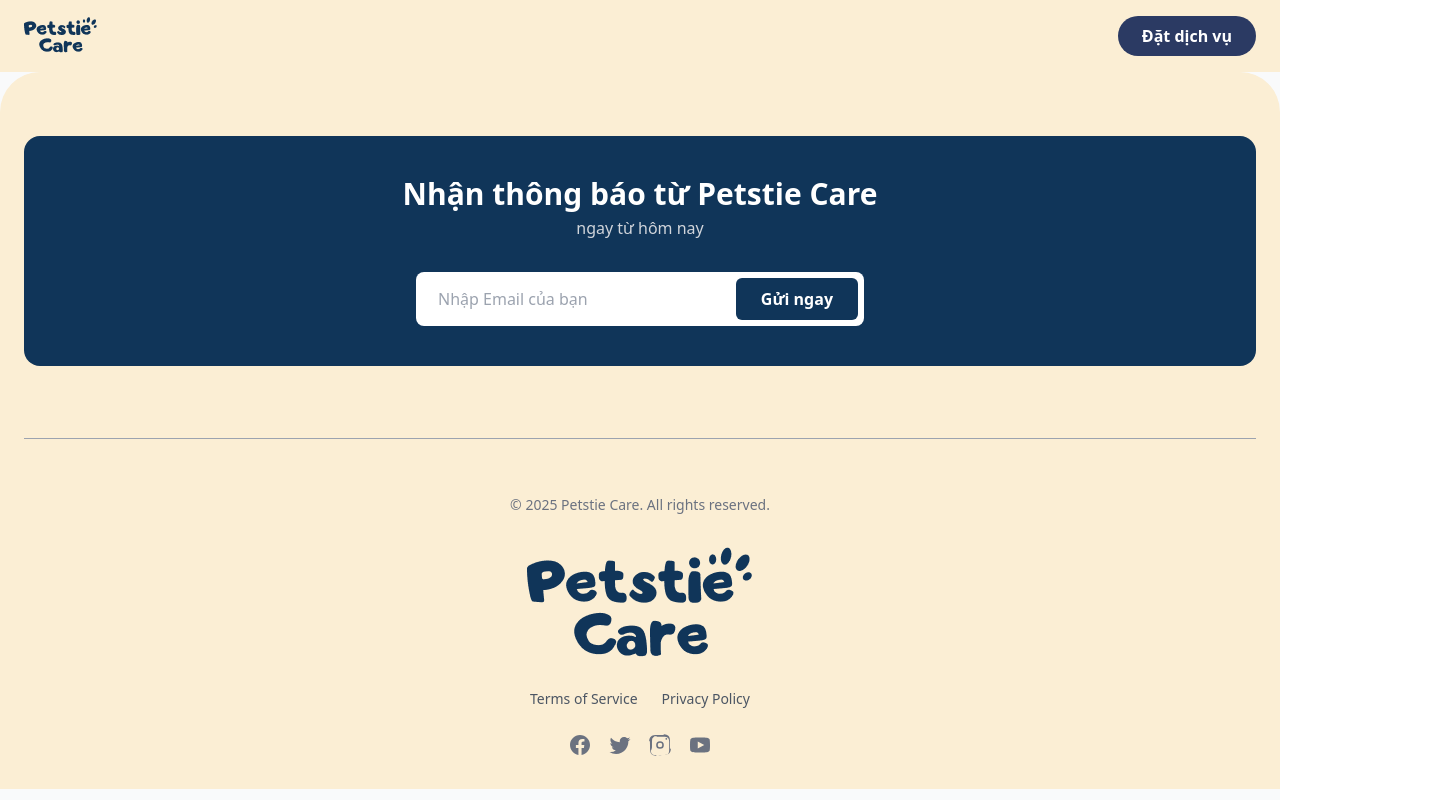
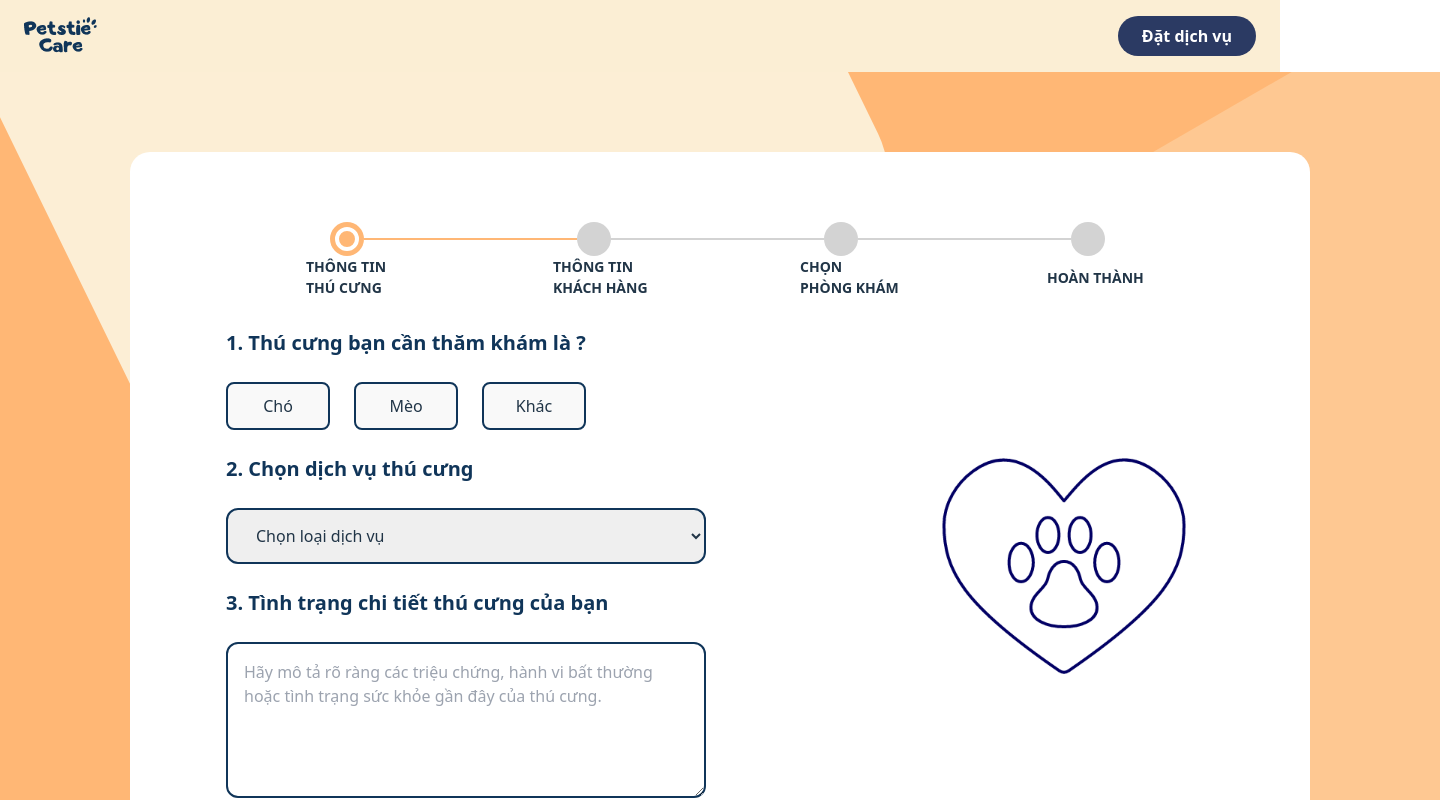
Before and after one commit to Congdai260797/spa-vue-app, a Vue app: page /booking in a window 1280 px wide. Shown: the top 800 px of the page, 1440 px wide, since content can reach past the window. Built offline with nearby package versions, Linux system fonts and the light colour scheme.

Commit message:
create booking screen

```diff
--- a/src/main.ts
+++ b/src/main.ts
@@ -2,9 +2,12 @@
 import { createRouter, createWebHistory } from 'vue-router';
 import App from './App.vue';
 import Home from './pages/home/Home.vue';
+import Booking from './pages/booking/booking.vue';
 
 const routes = [
     { path: '/', component: Home },
+    { path: '/booking', component: Booking },
+
 ];
 
 // Create router instance
--- a/src/pages/Header.vue
+++ b/src/pages/Header.vue
@@ -22,7 +22,7 @@
       </nav>
       <!-- Action Button -->
       <a
-        href="#"
+        href="booking"
         class="bg-brand-blue text-white px-6 py-2 rounded-full font-semibold hover:bg-opacity-90 transition-colors"
       >
         Đặt dịch vụ
--- /dev/null
+++ b/src/pages/booking/booking-client-info.vue
@@ -0,0 +1,47 @@
+<script setup>
+import { ref } from 'vue';
+
+// Reactive state để lưu trữ dữ liệu từ form
+const selectedPet = ref('cho'); // Mặc định chọn 'Chó' giống trong hình
+const selectedService = ref(''); // Dịch vụ chưa được chọn
+const petDetails = ref(''); // Mô tả chi tiết
+</script>
+
+<template>
+  <div class="w-full flex justify-between">
+    <div class="input-section flex-grow">
+      <div class="label">1. Họ và tên khách hàng</div>
+      <div class="mt-[24px] w-full h-[48px] flex justify-start gap-[24px]"></div>
+      <div class="label mt-[24px]">2. Số điện thoại khách hàng</div>
+      <div class="mt-[24px]"></div>
+      <div class="label mt-[24px]">3. Email</div>
+      <div class="mt-[24px]"></div>
+      <div class="label mt-[24px]">4. Địa chỉ của bạn</div>
+      <div class="mt-[24px]"></div>
+      <div class="label mt-[24px]">5. Chọn lịch khám</div>
+      <div class="mt-[24px]"></div>
+    </div>
+    <div class="image-section self-center">
+      <img width="300" height="300" src="./../../assets/image/booking-logo.png" alt="">
+    </div>
+  </div>
+</template>
+
+<style scoped>
+.label {
+  font-size: 20px;
+  font-weight: 600;
+  color: #103559;
+}
+.select-button {
+  width: 104px;
+  height: 48px;
+  border: 2px solid #103559;
+  border-radius: 8px;
+}
+
+.select-button:active {
+  background-color: #103559;
+  color: #ffffff;
+}
+</style>
--- /dev/null
+++ b/src/pages/booking/booking-pet-info.vue
@@ -0,0 +1,66 @@
+<script setup>
+import { ref } from 'vue';
+
+// Reactive state để lưu trữ dữ liệu từ form
+const selectedPet = ref('cho'); // Mặc định chọn 'Chó' giống trong hình
+const selectedService = ref(''); // Dịch vụ chưa được chọn
+const petDetails = ref(''); // Mô tả chi tiết
+</script>
+
+<template>
+  <div class="w-full flex justify-between">
+    <div class="input-section flex-grow">
+      <div class="label">1. Thú cưng bạn cần thăm khám là ?</div>
+      <div class="mt-[24px] w-full h-[48px] flex justify-start gap-[24px]">
+        <button class="select-button">Chó</button>
+        <button class="select-button">Mèo</button>
+        <button class="select-button">Khác</button>
+      </div>
+      <div class="label mt-[24px]">2. Chọn dịch vụ thú cưng</div>
+      <div class="mt-[24px]">
+        <select
+          v-model="selectedService"
+          class="w-[480px] border-2 border-[#103559] px-[24px] py-[14px] rounded-xl focus:outline-none focus:border-blue-600 transition-colors"
+        >
+          <option disabled value="">Chọn loại dịch vụ</option>
+          <option value="kham_tong_quat">Khám tổng quát</option>
+          <option value="tiem_phong">Tiêm phòng</option>
+          <option value="spa_grooming">Spa & Grooming (Làm đẹp)</option>
+          <option value="phau_thuat">Phẫu thuật</option>
+          <option value="ho_sinh">Hộ sinh</option>
+        </select>
+      </div>
+      <div class="label mt-[24px]">3. Tình trạng chi tiết thú cưng của bạn</div>
+      <div class="mt-[24px]">
+        <textarea
+          v-model="petDetails"
+          rows="5"
+          class="w-[480px] border-2 border-[#103559] text-slate-700 p-4 rounded-xl focus:outline-none focus:border-blue-600 transition-colors"
+          placeholder="Hãy mô tả rõ ràng các triệu chứng, hành vi bất thường hoặc tình trạng sức khỏe gần đây của thú cưng."
+        ></textarea>
+      </div>
+    </div>
+    <div class="image-section self-center">
+      <img width="300" height="300" src="./../../assets/image/booking-logo.png" alt="">
+    </div>
+  </div>
+</template>
+
+<style scoped>
+.label {
+  font-size: 20px;
+  font-weight: 600;
+  color: #103559;
+}
+.select-button {
+  width: 104px;
+  height: 48px;
+  border: 2px solid #103559;
+  border-radius: 8px;
+}
+
+.select-button:active {
+  background-color: #103559;
+  color: #ffffff;
+}
+</style>
--- /dev/null
+++ b/src/pages/booking/booking.vue
@@ -0,0 +1,227 @@
+<script setup>
+import { ref } from 'vue';
+import bookingPetInfo from './booking-pet-info.vue';
+import bookingClientInfo from './booking-client-info.vue';
+
+const status = ref(1);
+
+function nextStep() {
+  status.value += 1;
+}
+
+function prevStep() {
+  if (status.value > 1) {
+    status.value -= 1;
+  }
+}
+
+</script>
+
+<template>
+  <div class="booking-layout">
+    <div class="booking">
+      <div class="booking-stepper">
+        <ol class="flex items-center w-full ml-[24px]">
+          <!-- Step 1 -->
+          <li
+            class="flex w-full items-center after:content-[''] after:w-full after:h-[2px] after:inline-block"
+            :class="{
+              'after:border-[#ffb775] after:border-b-2': status >= 1,
+              'after:border-[#d3d3d3] after:border-b-2': status < 1
+            }"
+          >
+            <span
+              class="flex items-center justify-center min-w-[34px] h-[34px] rounded-full"
+              :class="{
+                'bg-[#ffb775]': status >= 1,
+                'bg-[#d3d3d3]': status < 1
+              }"
+            >
+              <span
+                class="min-w-[24px] min-h-[24px] rounded-full"
+                :class="{
+                  'bg-[#ffb775] border-[4px] border-[#ffffff]': status >= 1
+                }"
+              ></span>
+            </span>
+          </li>
+          <!-- Step 2 -->
+          <li
+            class="flex w-full items-center after:content-[''] after:w-full after:h-[2px] after:inline-block"
+            :class="{
+              'after:border-[#ffb775] after:border-b-2': status >= 2,
+              'after:border-[#d3d3d3] after:border-b-2': status < 2
+            }"
+          >
+            <span
+              class="flex items-center justify-center min-w-[34px] h-[34px] rounded-full"
+              :class="{
+                'bg-[#ffb775]': status >= 2,
+                'bg-[#d3d3d3]': status < 2
+              }"
+            >
+              <span
+                class="min-w-[24px] min-h-[24px] rounded-full"
+                :class="{
+                  'bg-[#ffb775] border-[4px] border-[#ffffff]': status >= 2
+                }"
+              ></span>
+            </span>
+          </li>
+          <!-- Step 3 -->
+          <li
+            class="flex w-full items-center after:content-[''] after:w-full after:h-[2px] after:inline-block"
+            :class="{
+              'after:border-[#ffb775] after:border-b-2': status >= 3,
+              'after:border-[#d3d3d3] after:border-b-2': status < 3
+            }"
+          >
+            <span
+              class="flex items-center justify-center min-w-[34px] h-[34px] rounded-full"
+              :class="{
+                'bg-[#ffb775]': status >= 3,
+                'bg-[#d3d3d3]': status < 3
+              }"
+            >
+              <span
+                class="min-w-[24px] min-h-[24px] rounded-full"
+                :class="{
+                  'bg-[#ffb775] border-[4px] border-[#ffffff]': status >= 3
+                }"
+              ></span>
+            </span>
+          </li>
+          <!-- Step 4 -->
+          <li
+            class="flex items-center w-full"
+          >
+            <span
+              class="flex items-center justify-center min-w-[34px] h-[34px] rounded-full"
+              :class="{
+                'bg-[#ffb775]': status >= 4,
+                'bg-[#d3d3d3]': status < 4
+              }"
+            >
+              <span
+                class="min-w-[24px] min-h-[24px] rounded-full"
+                :class="{
+                  'bg-[#ffb775] border-[4px] border-[#ffffff]': status >= 4
+                }"
+              ></span>
+            </span>
+          </li>
+        </ol>
+
+        <ol class="flex items-center w-full">
+          <li class="flex flex-col w-full items-start">
+            <span>THÔNG TIN</span>
+            <span>THÚ CƯNG</span>
+          </li>
+          <li class="flex flex-col w-full items-start">
+            <span>THÔNG TIN</span>
+            <span>KHÁCH HÀNG</span>
+          </li>
+          <li class="flex flex-col w-full items-start">
+            <span>CHỌN</span>
+            <span>PHÒNG KHÁM</span>
+          </li>
+          <li class="flex flex-col w-full items-start">
+            <span>HOÀN THÀNH</span>
+          </li>
+        </ol>
+      </div>
+
+      <div class="mt-[30px] w-full min-h-[300px]">
+        <booking-pet-info v-if="status === 1"/>
+        <booking-client-info v-if="status === 2"/>
+      </div>
+
+      <!-- button section -->
+      <div class="w-full h-[44px] flex gap-[30px] justify-end items-center">
+        <button
+          v-if="status > 1"
+          class="button border border-[#103559]"
+          @click="prevStep"
+        >Quay Lại</button>
+        <button
+          v-if="status < 4"
+          class="button border border-[#ffb775] bg-[#ffb775]"
+          @click="nextStep"
+        >Tiếp Theo</button>
+      </div>
+    </div>
+
+    <!-- square section -->
+    <div class="square-1"></div>
+    <div class="square-2"></div>
+  </div>
+</template>
+
+<style scoped>
+.booking-layout {
+  width: 1440px;
+  height: 100vh;
+  background-color: #ffb775;
+  position: relative;
+  overflow: hidden;
+  margin: 0 auto;
+}
+
+.booking {
+  width: 1180px;
+  min-height: 800px;
+  position: absolute;
+  top: 80px;
+  left: 50%;
+  transform: translateX(-50%);
+  background-color: #ffffff;
+  z-index: 1;
+  border-radius: 20px;
+  padding: 70px 96px;
+
+}
+
+.booking-stepper {
+  position: relative;
+  left: 80px;
+}
+
+.booking-stepper ol li span {
+  font-size: 14px;
+  font-weight: 700;
+}
+
+.button {
+  width: 150px;
+  height: 44px;
+  border-radius: 8px;
+  display: flex;
+  justify-content: center;
+  align-items: center;
+  color: #103559;
+}
+
+.square-1, .square-2 {
+  position: absolute;
+  border-radius: 99px;
+}
+
+.square-1 {
+  width: 782px;
+  height: 634px;
+  top: -280px;
+  left: 40px;
+  rotate: 154deg;
+  background-color: #FCEED5;
+}
+
+.square-2 {
+  width: 786px;
+  height: 786px;
+  top: 0px;
+  right: -350px;
+  rotate: 150deg;
+  background-color: #FCEED5;
+  opacity: 0.3;
+}
+</style>
```
Also changed, not shown: src/assets/image/booking-logo.png (added).
